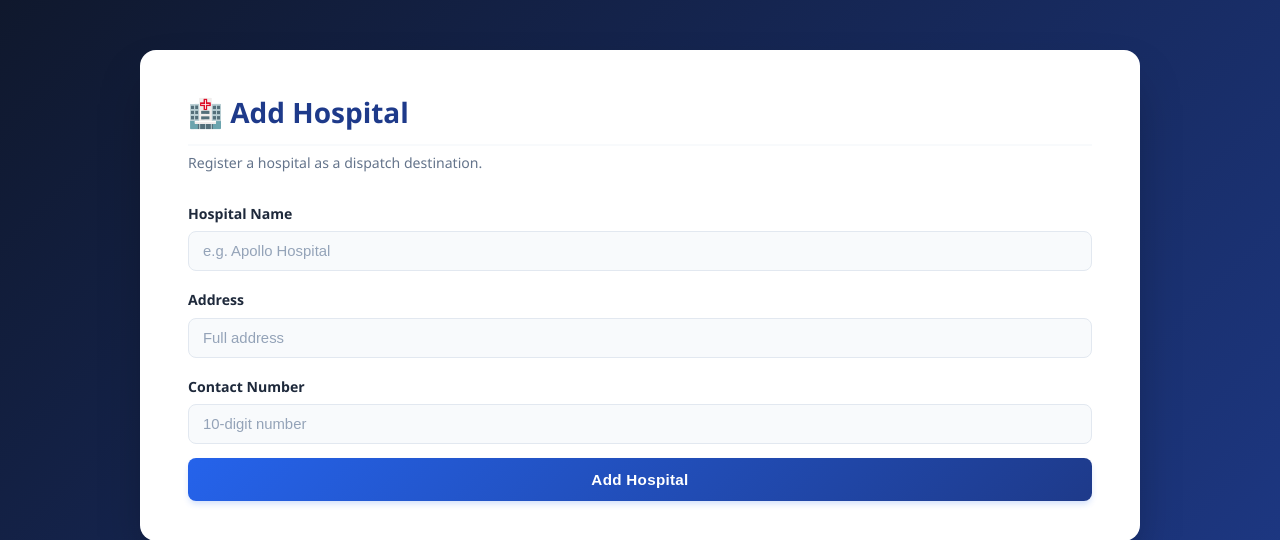
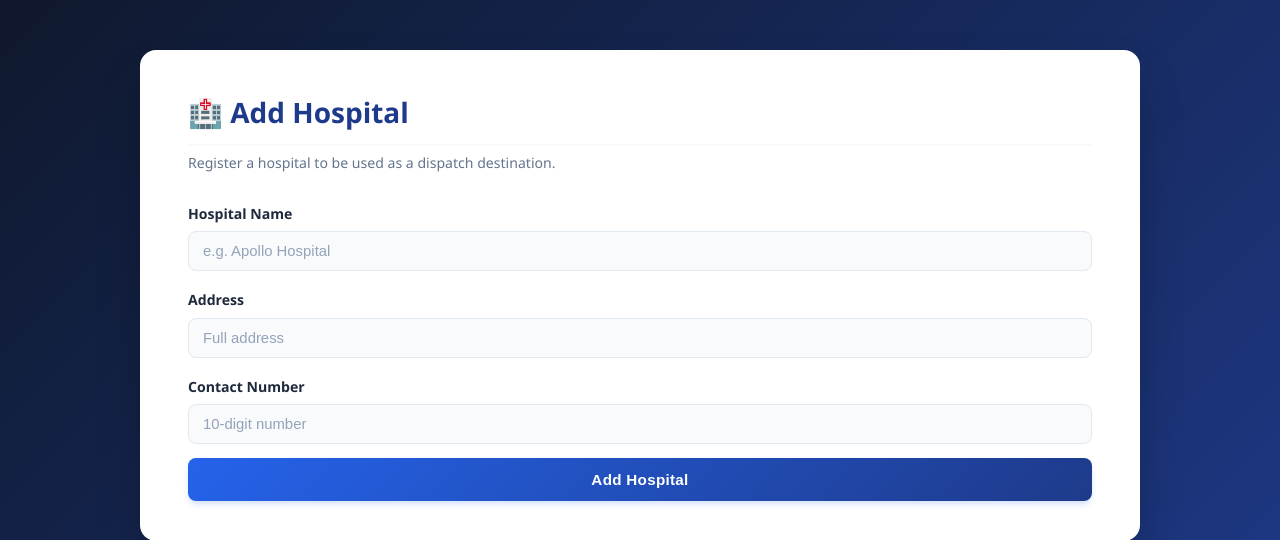
Before and after one commit to Sarvesh-Sarz/Resuscitation-Retrieval, a Flask app: page /add_hospital in a window 1280 px wide. Shown: the part 59-599 px from the top of the page. Run offline with Flask 3, Linux system fonts and the light colour scheme.

Commit message:
Update add_hospital.html

```diff
--- a/templates/add_hospital.html
+++ b/templates/add_hospital.html
@@ -1,16 +1,22 @@
 {% extends "base.html" %}
 {% block content %}
-<div class="page-header">
-    <h2>🏥 Add Hospital</h2>
-    <p class="subtitle">Register a hospital as a dispatch destination.</p>
-</div>
+
+<h2>🏥 Add Hospital</h2>
+<p class="subtitle">Register a hospital to be used as a dispatch destination.</p>
+
 <form method="POST">
+
     <label>Hospital Name</label>
     <input type="text" name="name" placeholder="e.g. Apollo Hospital" required>
+
     <label>Address</label>
     <input type="text" name="address" placeholder="Full address" required>
+
     <label>Contact Number</label>
     <input type="text" name="contact" placeholder="10-digit number" maxlength="15" required>
+
     <button type="submit">Add Hospital</button>
+
 </form>
+
 {% endblock %}
```
